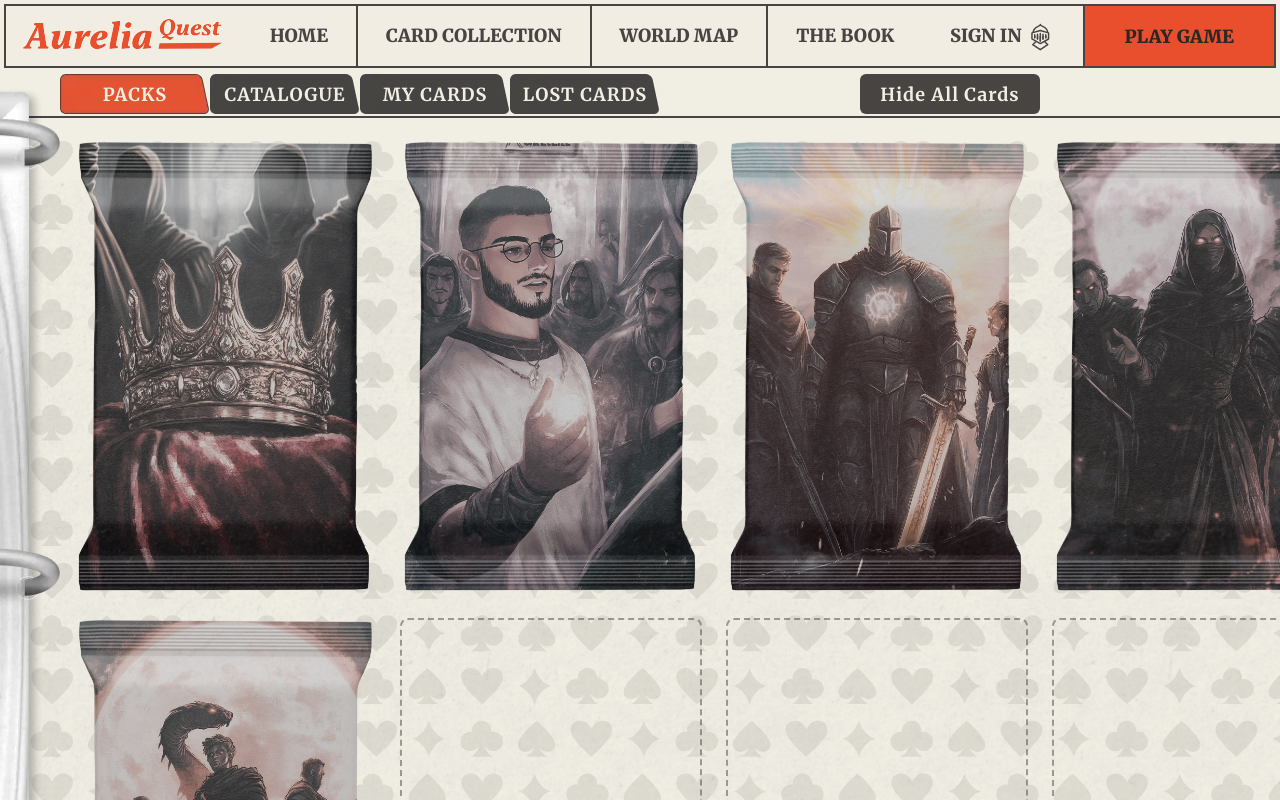
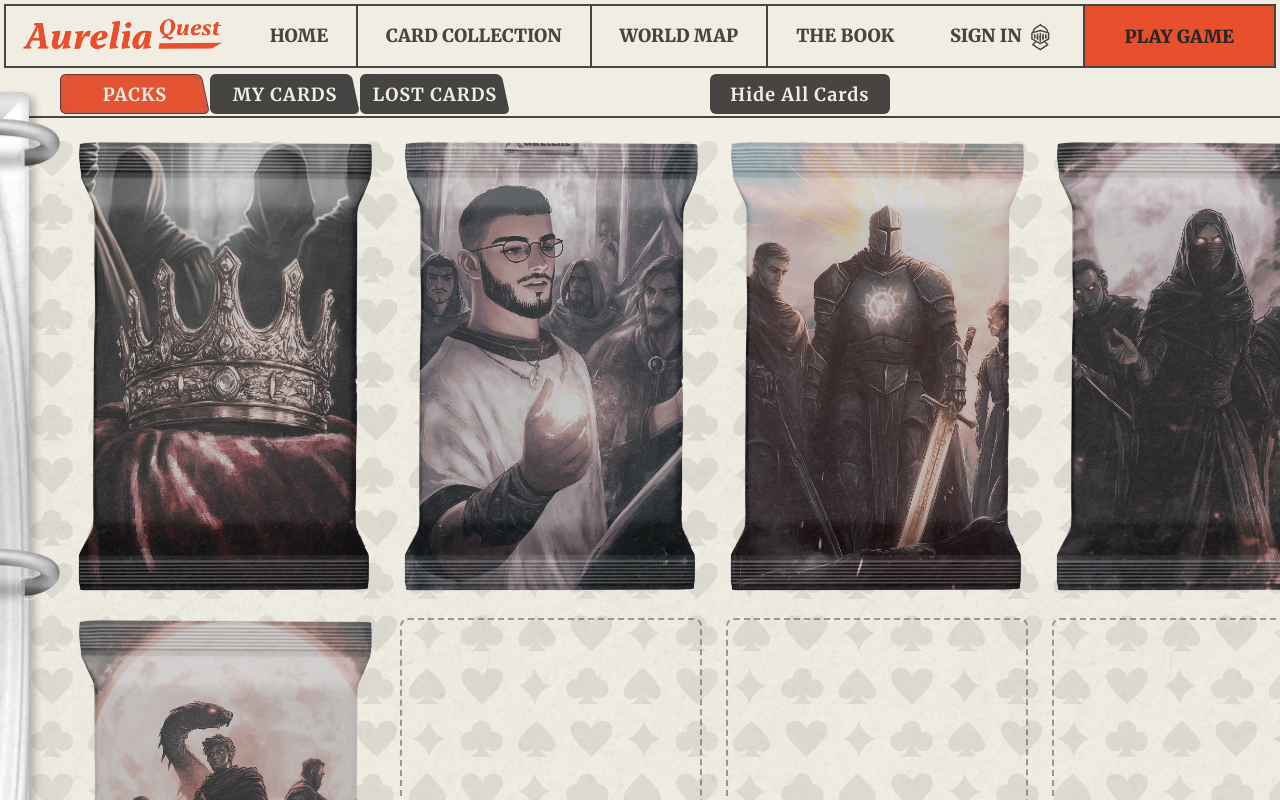
Before and after one commit to AlirezaAboutalebi/Aurelia, a React (Vite) app: page /card-collection in a window 1280 px wide. Shown: the top 800 px of the page. Built offline with nearby package versions, Linux system fonts and the light colour scheme; a web font is replaced by a local one.

Commit message:
Update Tabs.jsx

```diff
--- a/src/pages/CardCollection/Tabs/Tabs.jsx
+++ b/src/pages/CardCollection/Tabs/Tabs.jsx
@@ -16,17 +16,6 @@ const Tabs = ({ activeTab, onTabChange, onHideAllCards }) => {
                 <span className="tab-text">PACKS</span>
             </button>
 
-            <button
-                className={`tab-button ${activeTab === 'catalogue' ? 'active' : ''}`}
-                onClick={() => onTabChange('catalogue')}
-            >
-                <img
-                    src={activeTab === 'catalogue' ? '/icons/HeadingActive.webp' : '/icons/HeadingDeactive.webp'}
-                    alt="Catalogue Tab"
-                    className="tab-image"
-                />
-                <span className="tab-text">CATALOGUE</span>
-            </button>
 
             <button
                 className={`tab-button ${activeTab === 'mycards' ? 'active' : ''}`}
```
